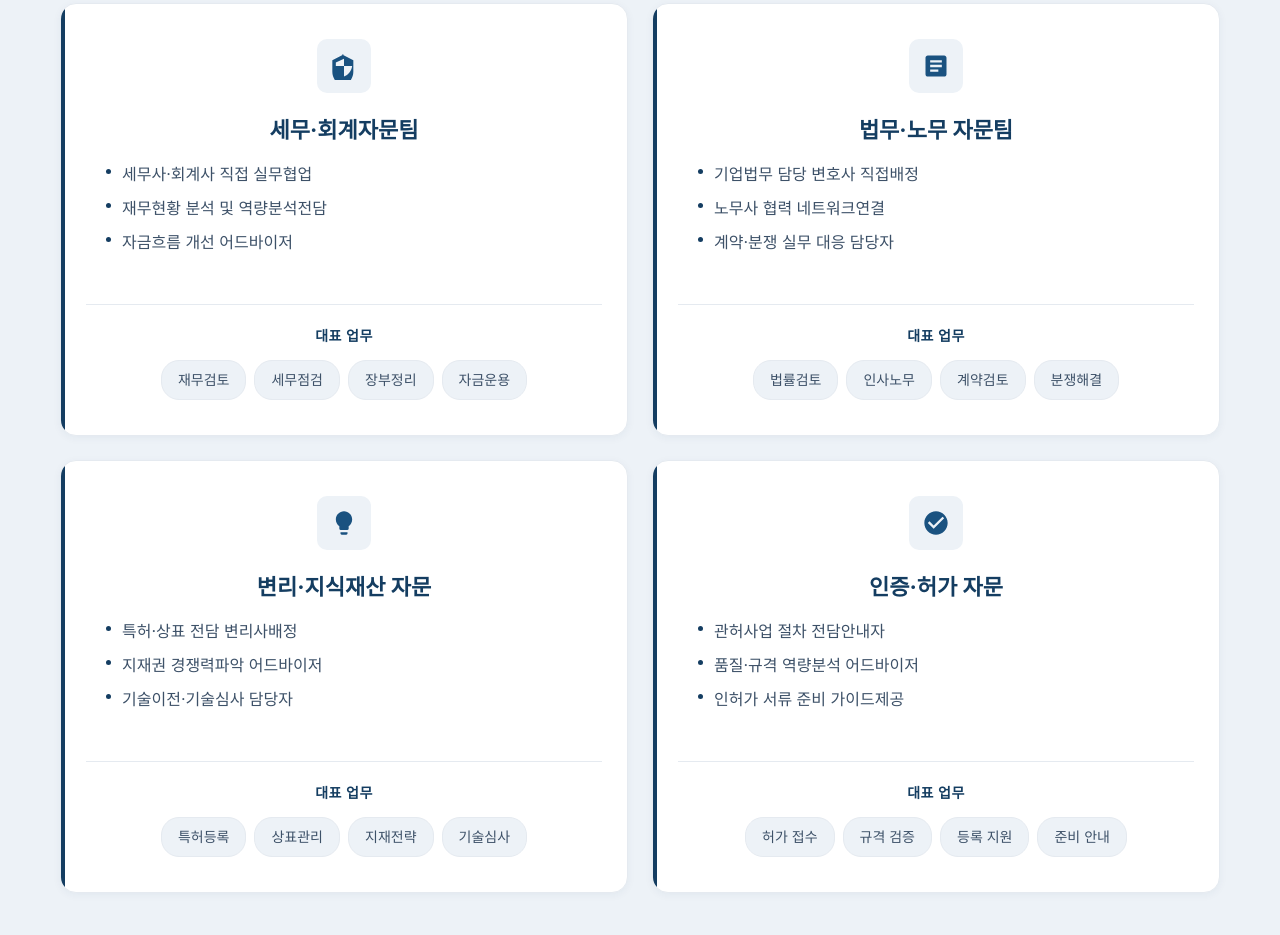
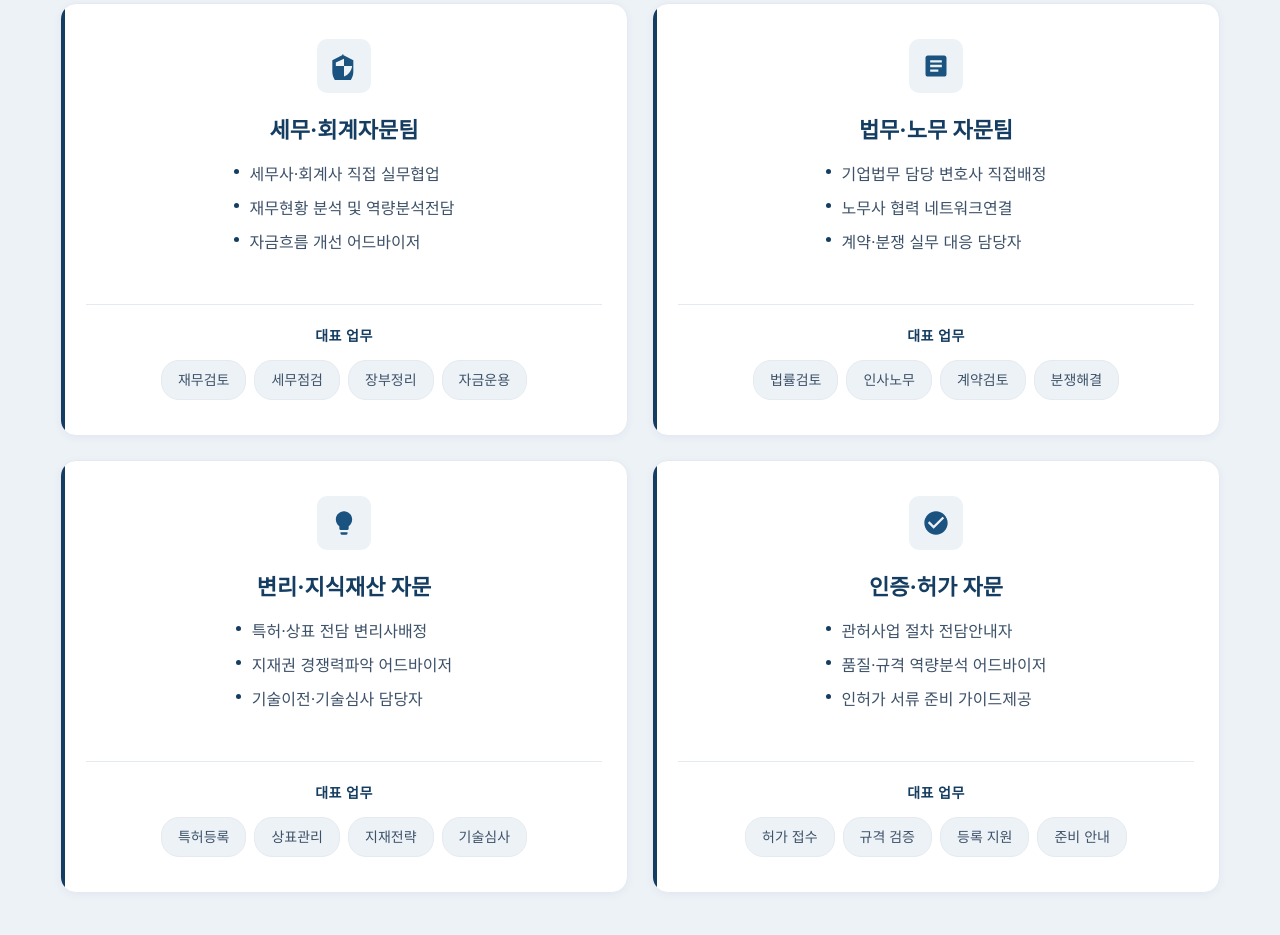
Before and after one commit to bizupms/bizup, a website: page service.html in a window 1280 px wide. Shown: the part 1021-1956 px from the top of the page. Drawn offline with Linux system fonts and the light colour scheme; a web font is replaced by a local one.

Commit message:
fix: 서비스 블릿 리스트 왼쪽정렬+그룹 중앙정렬 (inline-flex)
Co-Authored-By: Claude Opus 4.6 (1M context) <noreply@anthropic.com>

```diff
--- a/service.html
+++ b/service.html
@@ -1056,10 +1056,9 @@
 
       .expert-network-section .expert-list {
         list-style: none;
-        margin-bottom: 20px;
-        padding: 0 20px;
-        width: 100%;
-        display: flex;
+        margin: 0 auto 20px;
+        padding: 0;
+        display: inline-flex;
         flex-direction: column;
       }
 
@@ -1071,7 +1070,6 @@
         line-height: 1.5;
         color: #3d5168;
         text-align: left;
-        width: 100%;
       }
 
       .expert-network-section .expert-list li::before {
@@ -1270,7 +1268,7 @@
 
         .expert-network-section .expert-list {
           margin: 0 auto 16px;
-          padding: 0 16px;
+          padding: 0;
         }
 
         .expert-network-section .expert-list li {
```
